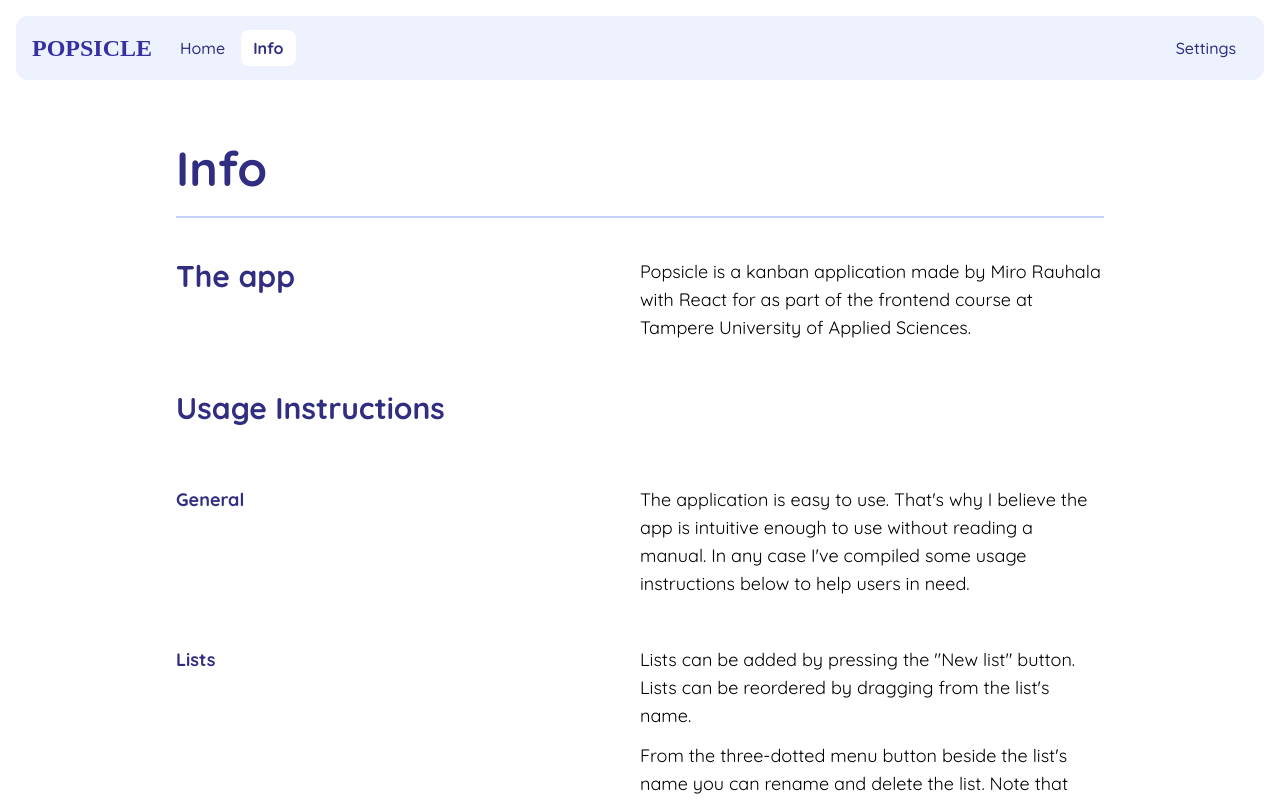
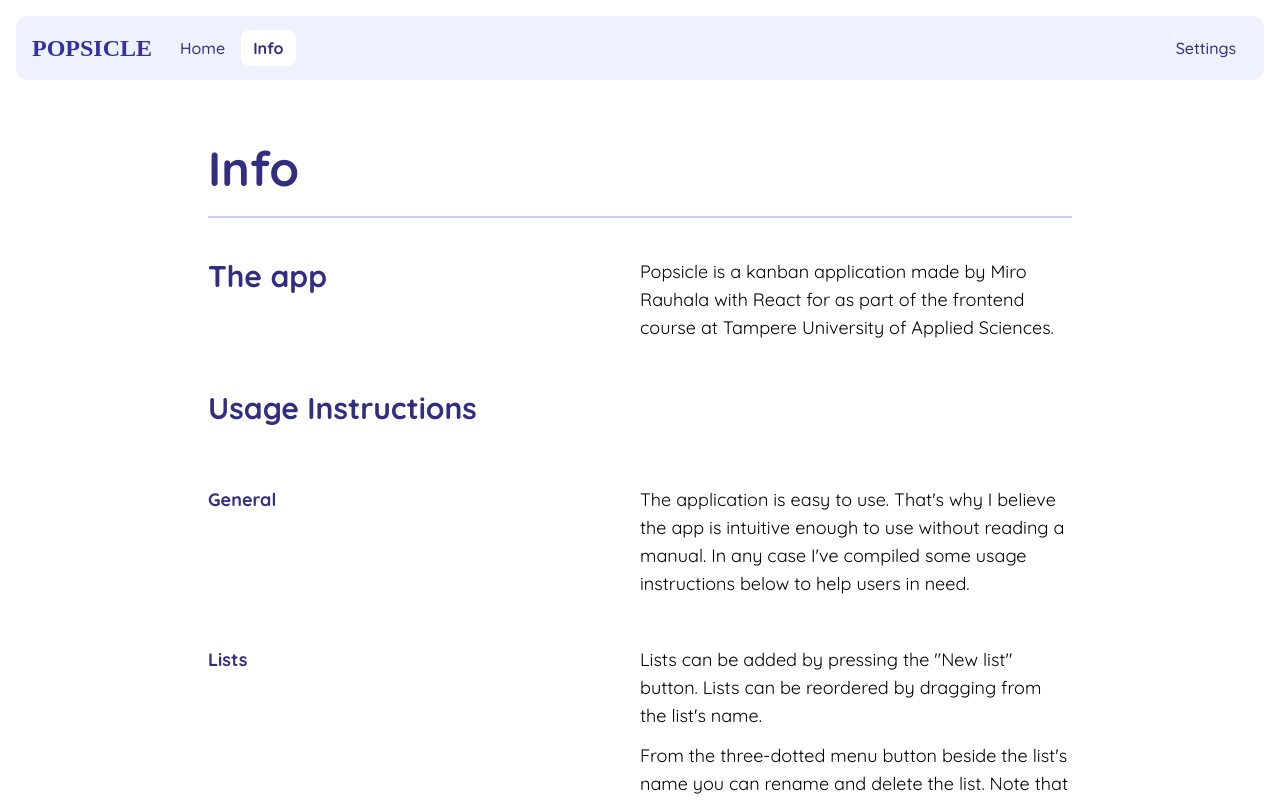
Before and after one commit to mirorauhala/popsicle, a React (Create React App) app: page /info in a window 1280 px wide. Shown: the top 800 px of the page. Built offline with nearby package versions, Linux system fonts and the light colour scheme; a web font is replaced by a local one.

Commit message:
Make info page slimmer on desktop

```diff
--- a/src/pages/Info.js
+++ b/src/pages/Info.js
@@ -37,7 +37,7 @@ const Link = ({ children, ...rest }) => {
 
 export default function Info() {
   return (
-    <div className="md:w-9/12 mx-auto px-4 pt-10 md:pt-16">
+    <div className="md:w-9/12 max-w-4xl mx-auto px-4 pt-10 md:pt-16">
       <div className="pb-4 border-b-2 border-indigo-200">
         <h1 className="text-5xl font-bold text-indigo-900 mb-2">Info</h1>
       </div>
```
